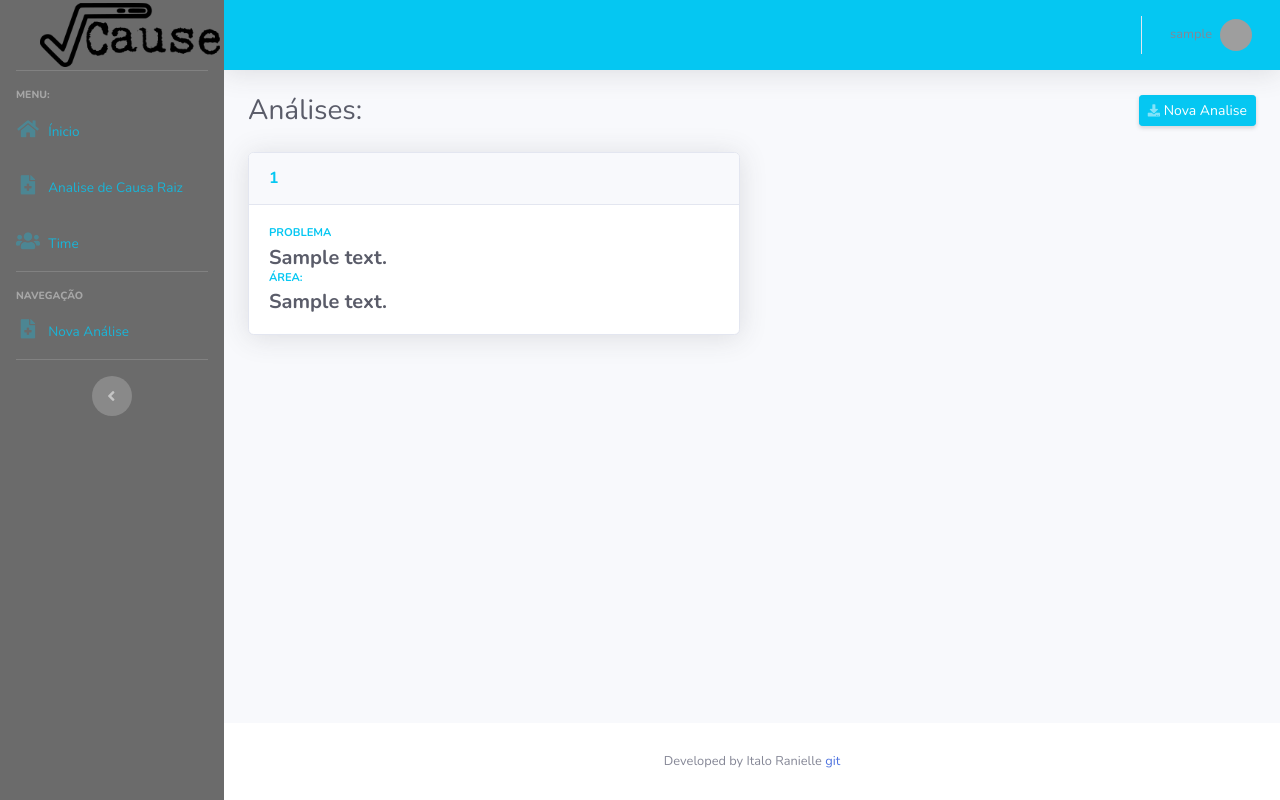
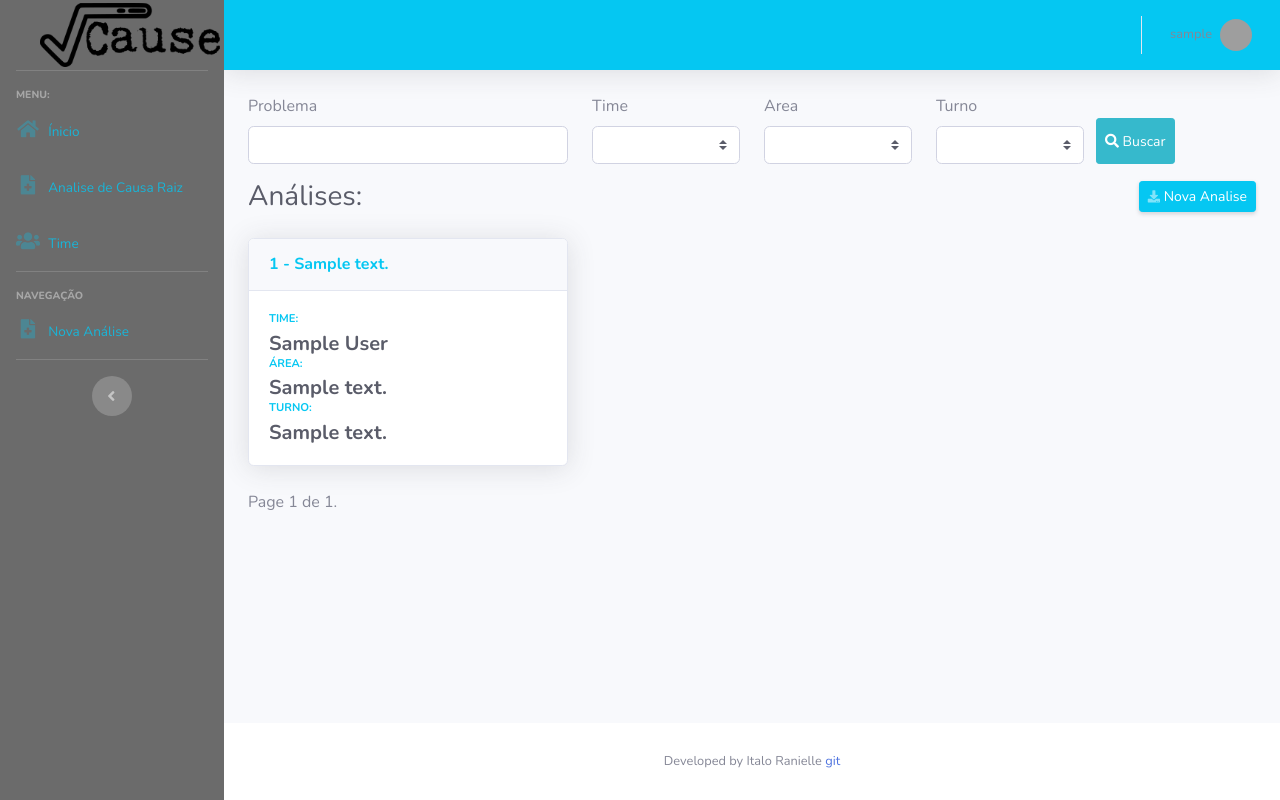
Before and after one commit to italoranielle/rootcause, a Django app: page /analysis/ in a window 1280 px wide. Run offline with Django 3.2, Linux system fonts and the light colour scheme; a user stored in the database is signed in; tables that the repository leaves empty hold one stand-in row (values such as "Sample post"); some libraries are stand-ins or nearby versions; grey boxes are pictures that could not be loaded.

Commit message:
pagination

```diff
--- a/accounts/models.py
+++ b/accounts/models.py
@@ -3,6 +3,8 @@
 from django.contrib.auth.models import Group
 from django.db.models.signals import post_save, pre_save ,  pre_delete
 from django.dispatch import receiver
+
+User._meta.get_field('email')._unique = True
 
 class Win(models.Model):
     user = models.OneToOneField(User, on_delete=models.CASCADE)
--- a/aqf/models.py
+++ b/aqf/models.py
@@ -25,7 +25,7 @@
         team = models.ForeignKey(Team,on_delete= models.RESTRICT)
         area= models.ForeignKey(Area, on_delete= models.RESTRICT)
         shift = models.ForeignKey(Shift, on_delete= models.RESTRICT)
-        members = models.ManyToManyField(User,related_name='member_analysis_set')
+        members = models.ManyToManyField(User,related_name='member_analysis_set', null = True, blank = True)
         created_by = models.ForeignKey(User,related_name='creator_analysis_set',on_delete= models.RESTRICT)
 
         def has_open_ishikawa(self):
--- a/aqf/templates/analysis/list.html
+++ b/aqf/templates/analysis/list.html
@@ -12,6 +12,50 @@
 {% endblock acao %}
 
 {% block content %}
+<form action="" method="get">
+	<div class="row">
+		<div class="col-md-4 col-sm-12">
+			<div class="form-group">
+				<label>Problema</label>
+				<input name="problem" type="text" class="form-control">
+			</div>
+		</div>
+		<div class="col-md-2 col-sm-12">
+			<div class="form-group">
+				<label>Time</label>
+                <select name="team"  class="custom-select col-12">
+                    <option value=""></option>
+                    {% for team in teams %}
+                    <option value="{{ team.pk }}">{{ team }}</option>
+                    {% endfor %}
+                </select>
+			</div>
+		</div>
+		<div class="col-md-2 col-sm-12">
+			<div class="form-group">
+				<label>Area</label>
+				<select name="area"  class="custom-select col-12">
+                    <option value=""></option>
+                    {% for area in areas %}
+                    <option value="{{ area.pk }}">{{ area }}</option>
+                    {% endfor %}
+                </select>
+			</div>
+		</div>
+        <div class="col-md-2 col-sm-12">
+			<div class="form-group">
+				<label>Turno</label>
+				<select name="shift"  class="custom-select col-12">
+                    <option value=""></option>
+                    {% for shift in shifts %}
+                    <option value="{{ shift.pk }}">{{ shift }}</option>
+                    {% endfor %}
+                </select>
+			</div>
+		</div>
+        <button class="d-none d-sm-inline-block btn btn-sm btn-info mt-4 mb-3" type="submit"><i class="fa fa-search"></i> Buscar</button>
+	</div>
+</form>
     <div class="d-sm-flex align-items-center justify-content-between mb-4">
         <h1 class="h3 mb-0 text-gray-800">Análises:</h1>
         <a href="{% url 'analysis_new' %}" class="d-none d-sm-inline-block btn btn-sm btn-warning shadow-sm"><i class="fas fa-download fa-sm text-white-50"></i> Nova Analise</a>
@@ -23,22 +67,41 @@
         </div>
        {% endif %}
         {% for analysis in object_list %}
-            <div class="col-lg-6">
+            <div class="col-lg-4">
             <div class="card shadow mb-4">
                 <div class="card-header py-3">
                     <a href="{{ analysis.get_absolute_url }}">
-                         <h6 class="m-0 font-weight-bold text-warning">{{ analysis.pk }}</h6>
+                         <h6 class="m-0 font-weight-bold text-warning">{{ analysis.pk }} - {{ analysis.problem_description }} </h6>
                     </a>
                 </div>
                 <div class="card-body">
-                      <div class="text-xs font-weight-bold text-warning text-uppercase mb-1">Problema</div>
-                      <div class="h5 mb-0 font-weight-bold text-gray-800">{{ analysis.problem_description }}</div>
-                      <div class="text-xs font-weight-bold text-warning text-uppercase mb-1">Área:</div>
-                      <div class="h5 mb-0 font-weight-bold text-gray-800">{{ analysis.area }}</div>
+                    <div class="text-xs font-weight-bold text-warning text-uppercase mb-1">Time:</div>
+                    <div class="h5 mb-0 font-weight-bold text-gray-800">{{ analysis.team }}</div>
+                    <div class="text-xs font-weight-bold text-warning text-uppercase mb-1">Área:</div>
+                    <div class="h5 mb-0 font-weight-bold text-gray-800">{{ analysis.area }}</div>
+                    <div class="text-xs font-weight-bold text-warning text-uppercase mb-1">Turno:</div>
+                    <div class="h5 mb-0 font-weight-bold text-gray-800">{{ analysis.shift }}</div>
                 </div>
             </div>
             </div>
 
         {% endfor %}
     </div>
+    <div class="pagination">
+        <span class="step-links">
+            {% if page_obj.has_previous %}
+                <a href="?page=1">&laquo; first</a>
+                <a href="?page={{ page_obj.previous_page_number}}&problem={{ query.problem}}&team={{ query.team }}&area={{ query.area }}&shift={{ query.shift }}">anterior</a>
+            {% endif %}
+
+            <span class="current">
+                Page {{ page_obj.number }} de {{ page_obj.paginator.num_pages }}.
+            </span>
+
+            {% if page_obj.has_next %}
+                <a href="?page={{ page_obj.next_page_number }}&problem={{ query.problem}}&team={{ query.team }}&area={{ query.area }}&shift={{ query.shift }}">proxima</a>
+                <a href="?page={{ page_obj.paginator.num_pages }}&problem={{ query.problem}}&team={{ query.team }}&area={{ query.area }}&shift={{ query.shift }}">Ultima &raquo;</a>
+            {% endif %}
+        </span>
+    </div>
 {% endblock content %}
--- a/aqf/views.py
+++ b/aqf/views.py
@@ -16,26 +16,6 @@
 from .funcs import is_in_team_and_has_permission
 
 
-"""
-class RaiSearchView(ListView):
-    model = Rai
-    template_name = 'aqf/rai_view.html'
-
-    def get_queryset(self):
-        try:
-            search = self.request.GET.get('q')
-        except:
-            search = ''
-        try:
-            search = int(search)
-            object_list = Rai.objects.filter(Q(ordem=int(search)))
-        except:
-            if (search != ''):
-                object_list = Rai.objects.filter(Q(fenomenos__icontains = search) | Q(maquina__icontains = search) )
-            else:
-                object_list = Rai.objects.all()
-        return object_list
-"""
 def dinamicMenu(analysis):
     analysis = Analysis.objects.get(pk=analysis)
     menu = """
@@ -101,15 +81,33 @@
 class AnalysisList(LoginRequiredMixin,ListView):
     model = Analysis
     template_name = 'analysis/list.html'
+    paginate_by = 50
 
     def get_context_data(self, **kwargs):
         context = super(AnalysisList ,self).get_context_data(**kwargs)
-        context['alert']= False if Team.objects.filter(Q(function__member__user = self.request.user) | Q(owner= self.request.user)  ).count() > 0 else True
+        teams = Team.objects.filter(Q(function__member__user = self.request.user) | Q(owner= self.request.user) ).distinct()
+        context['teams'] = teams
+        context['areas'] = Area.objects.filter(team__in = teams)
+        context['shifts'] = Shift.objects.filter(team__in = teams)
+        context['alert'] = False if teams.count() > 0 else True
+        context['query'] = self.request.GET
         return context
 
     def get_queryset(self):
         meusTeams = Team.objects.filter(Q(function__member__user = self.request.user) | Q(owner= self.request.user)  ).distinct()
         object_list = Analysis.objects.filter(Q(team__in= meusTeams))
+
+        if self.request.GET.get('problem',None):
+           object_list = object_list.filter(problem_description__icontains = self.request.GET.get('problem') )
+        if self.request.GET.get('team',None):
+            object_list = object_list.filter(team = self.request.GET.get('team') )
+        if self.request.GET.get('area',None):
+            object_list = object_list.filter(area = self.request.GET.get('area'))
+        if self.request.GET.get('shift',None):
+            object_list = object_list.filter(shift = self.request.GET.get('shift'))
+        #if self.request.GET.get('componente',None):
+        #    object_list.objects.filter(W5h2__componente = self.request.GET.get('componente'))
+
         return object_list
 
 
--- a/railway.json
+++ b/railway.json
@@ -4,6 +4,6 @@
         "builder": "NIXPACKS"
     },
     "deploy": {
-        "startCommand": "python manage.py migrate && python manage.py collectstatic --noinput && gunicorn confiabilidade.wsgi"
+        "startCommand": "python manage.py makemigrations && python manage.py migrate && python manage.py collectstatic --noinput && gunicorn confiabilidade.wsgi"
     }
 }
```
Also changed, not shown: README.md, 2 other files.
